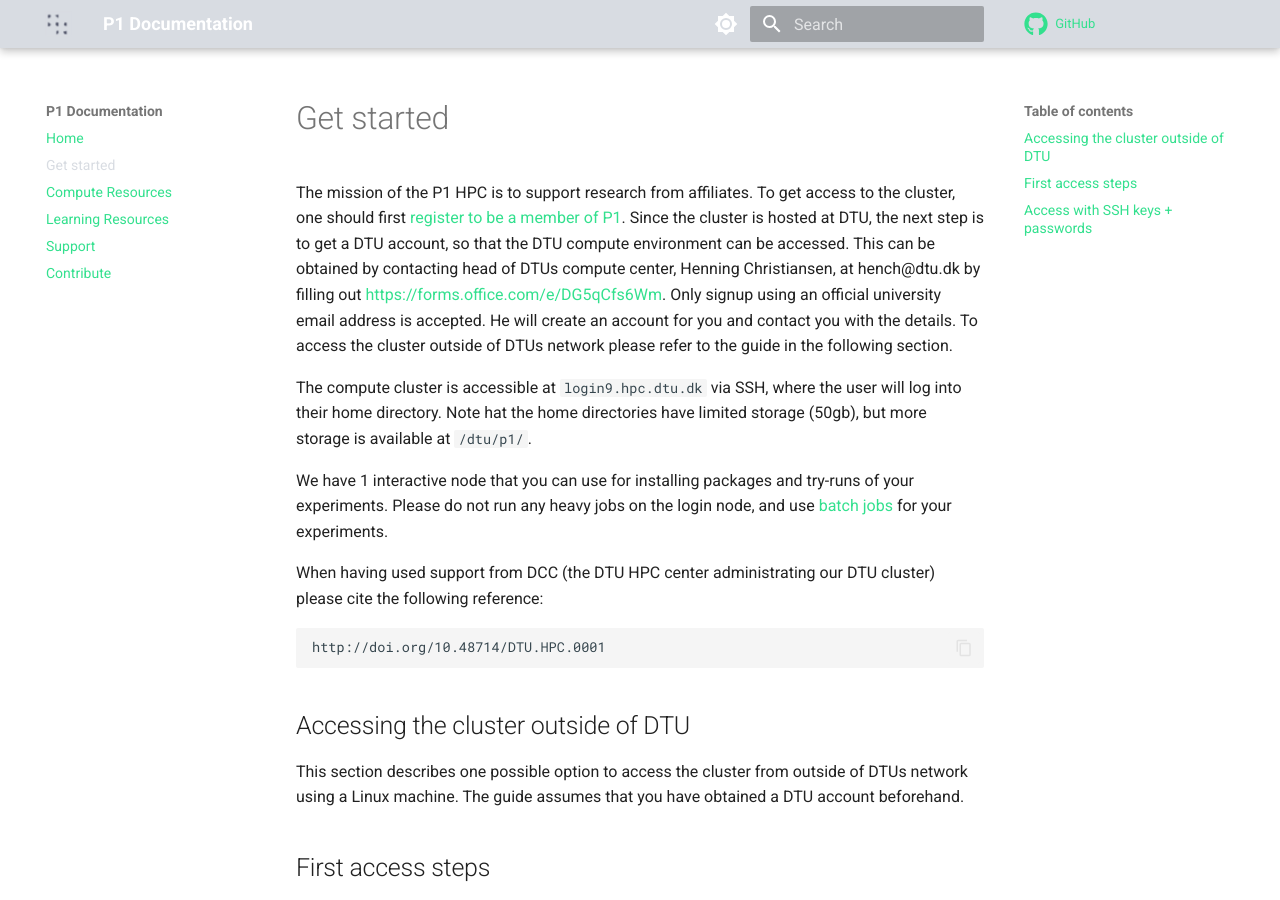
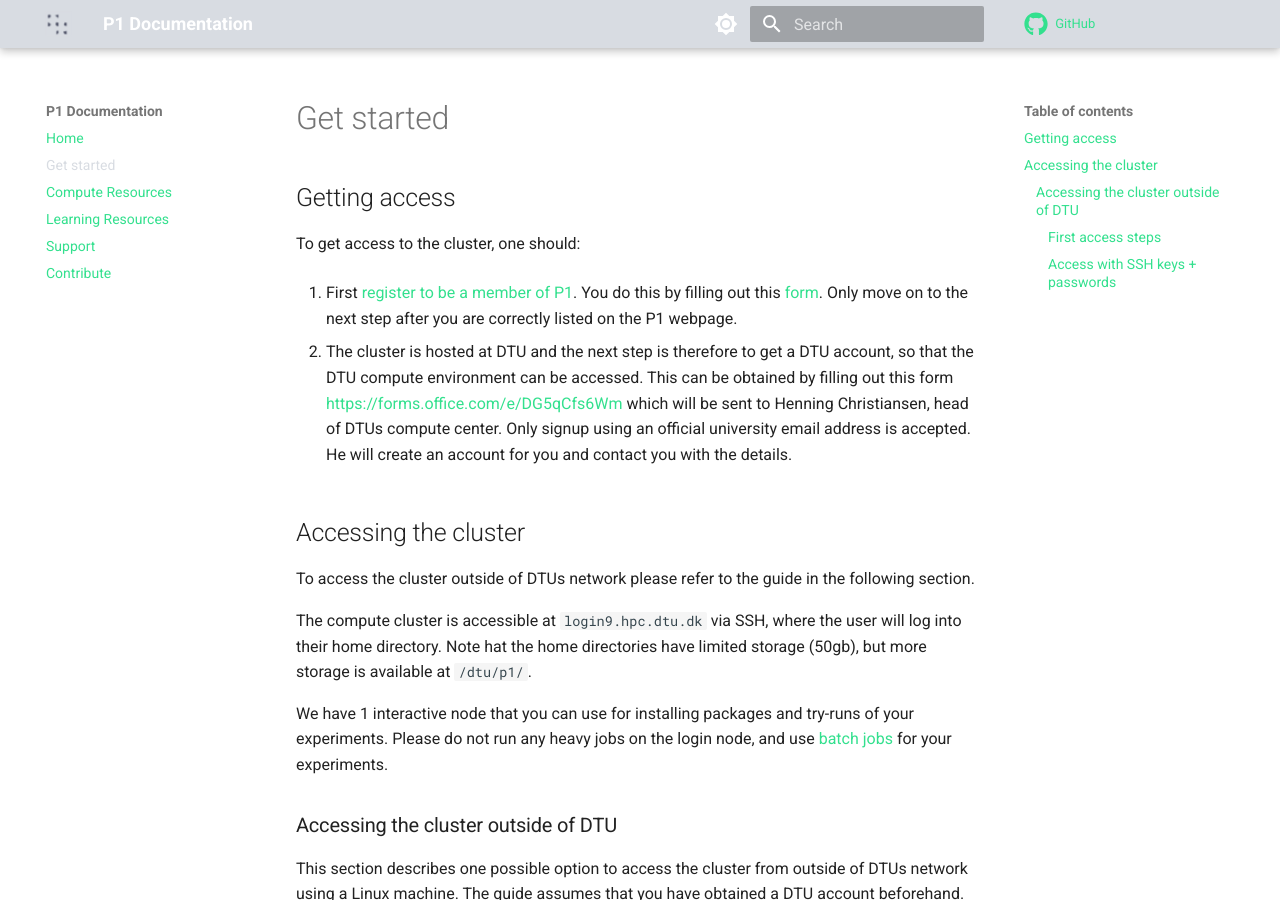
Before and after one commit to Pioneer-Centre-for-AI/p1-compute-documentation, an MkDocs documentation site: the page built from docs/getstarted.md, in a window 1280 px wide and 900 px high. Built offline with MkDocs 1.6.1 and Material for MkDocs 9.7.7, drawn with Linux system fonts in a browser that asks for light colours; comment, search, counter and statistics services are not loaded.

Commit message:
refactor text

````diff
--- a/docs/getstarted.md
+++ b/docs/getstarted.md
@@ -1,12 +1,21 @@
 # Get started
 
-The mission of the P1 HPC is to support research from affiliates. To get access to the cluster, one should first
-[register to be a member of P1](https://www.aicentre.dk/affiliation). Since the cluster is hosted at DTU, the next
-step is to get a DTU account, so that the DTU compute environment can be accessed. This can be obtained by contacting
-head of DTUs compute center, Henning Christiansen, at hench@dtu.dk by filling out
-<https://forms.office.com/e/DG5qCfs6Wm>. Only signup using an official university email address is accepted. He will
-create an account for you and contact you with the details. To access the cluster outside of DTUs network please refer
-to the guide in the following section.
+## Getting access
+
+To get access to the cluster, one should:
+
+1. First [register to be a member of P1](https://www.aicentre.dk/affiliation). You do this by filling out this
+    [form](https://da.surveymonkey.com/r/P1Affiliation). Only move on to the next step after you are correctly listed
+    on the P1 webpage.
+
+2. The cluster is hosted at DTU and the next step is therefore to get a DTU account, so that the DTU compute environment
+    can be accessed. This can be obtained by filling out this form <https://forms.office.com/e/DG5qCfs6Wm> which will
+    be sent to Henning Christiansen, head of DTUs compute center. Only signup using an official university email address
+    is accepted. He will create an account for you and contact you with the details.
+
+## Accessing the cluster
+
+To access the cluster outside of DTUs network please refer to the guide in the following section.
 
 The compute cluster is accessible at `login9.hpc.dtu.dk` via SSH, where the user will log into their home directory.
 Note hat the home directories have limited storage (50gb), but more storage is available at `/dtu/p1/`.
@@ -14,19 +23,12 @@ Note hat the home directories have limited storage (50gb), but more storage is a
 We have 1 interactive node that you can use for installing packages and try-runs of your experiments. Please do not run
 any heavy jobs on the login node, and use [batch jobs](https://www.hpc.dtu.dk/?page_id=1416) for your experiments.
 
-When having used support from DCC (the DTU HPC center administrating our DTU cluster) please cite the following
-reference:
-
-```{bib}
-http://doi.org/10.48714/DTU.HPC.0001
-```
-
-## Accessing the cluster outside of DTU
+### Accessing the cluster outside of DTU
 
 This section describes one possible option to access the cluster from outside of DTUs network using a Linux machine.
 The guide assumes that you have obtained a DTU account beforehand.
 
-## First access steps
+#### First access steps
 
 1. Download Cisco AnyConnect VPN client
 2. Go to https://dtubasen.dtu.dk and choose sign-in via Azure multi-factor auth. using your full DTU username
@@ -39,7 +41,7 @@ The guide assumes that you have obtained a DTU account beforehand.
 You can choose to keep using VPN to access the cluster or use SSH keys + passwords instead. For the latter please
 follow the steps below.
 
-## Access with SSH keys + passwords
+#### Access with SSH keys + passwords
 
 1. Ensure that you have completed the steps described above to establish access via VPN.
 2. Generate an SSH key using ssh-keygen.
````
Also changed, not shown: docs/index.md (+6 -1 lines).
